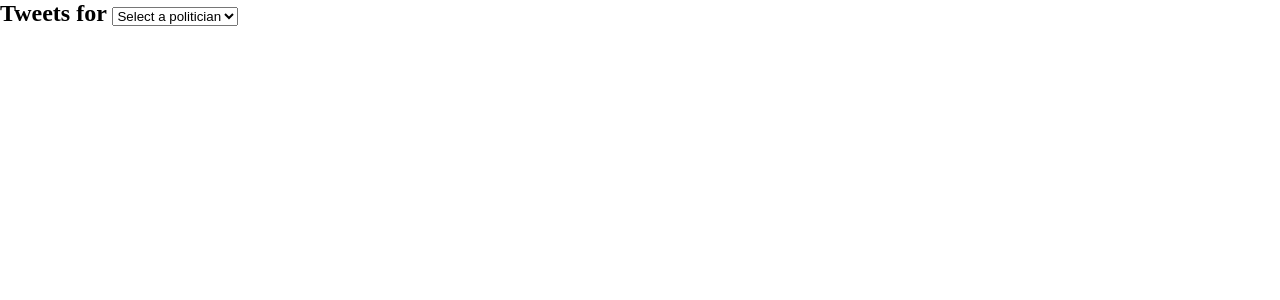
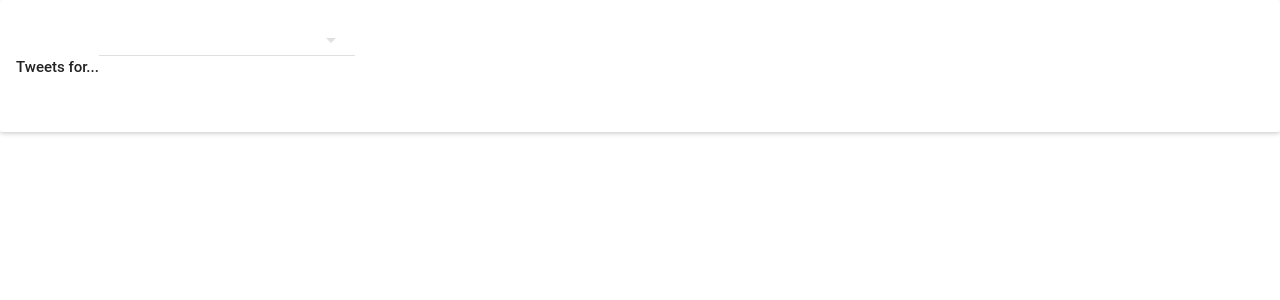
Before and after one commit to niole/easy-test-example, a React (Create React App) app: page / in a window 1280 px wide. Shown: the top 300 px of the page. Built offline with nearby package versions, Linux system fonts and the light colour scheme.

Commit message:
Use material ui instead of rebass

```diff
--- /dev/null
+++ b/src/Loader.tsx
@@ -0,0 +1,3 @@
+import * as React from 'react';
+const Loader: React.SFC<{}> = () => <div className="loader" />;
+export default Loader;
--- a/src/PoliticianSelector.tsx
+++ b/src/PoliticianSelector.tsx
@@ -1,18 +1,24 @@
 import * as React from 'react';
+import SelectField from 'material-ui/SelectField';
+import MenuItem from 'material-ui/MenuItem';
 import { Politician } from './types';
+
+const selectionAdapter = (onSelect: (value: any) => void) => (event: any, index: number, value: any) => onSelect(value);
 
 const POLITICIANS: Politician[] = ['trump', 'obama'];
 
 type Props = {
-  onSelectPolitician: (event: any) => void;
+  onSelectPolitician: (value: any) => void;
   selectedPolitician?: Politician;
 };
 
 const PoliticianSelector: React.SFC<Props> = props => (
-  <select onChange={props.onSelectPolitician} value={props.selectedPolitician}>
-    <option value="">Select a politician</option>
-    {POLITICIANS.map((name: Politician) => <option value={name} key={name}>{name}</option>)}
-  </select>
+  <SelectField
+    onChange={selectionAdapter(props.onSelectPolitician)}
+    value={props.selectedPolitician}
+  >
+    {POLITICIANS.map((name: Politician) => <MenuItem value={name} key={name} primaryText={name} />)}
+  </SelectField>
 );
 
 export default PoliticianSelector;
--- a/src/View.tsx
+++ b/src/View.tsx
@@ -1,11 +1,9 @@
 import * as React from 'react';
 import './App.css';
-import {
-  Text,
-  Card,
-  Heading,
-} from 'rebass';
+import MuiThemeProvider from 'material-ui/styles/MuiThemeProvider';
+import { Card, CardText, CardHeader } from 'material-ui/Card';
 import { Politician } from './types';
+import Loader from './Loader';
 import PoliticianSelector from './PoliticianSelector';
 
 type State = {
@@ -46,8 +44,8 @@ class View extends React.Component<{}, State> {
    * this asynchronous operation will be represented in "spirit" but not in
    * our tests in practice.
    */
-  selectPolitician = (event: any) => {
-    const selectedPolitician: Politician = event.target.value;
+  selectPolitician = (value: Politician) => {
+    const selectedPolitician: Politician = value;
 
     if (selectedPolitician) {
       this.setState({ loading: true, selectedPolitician });
@@ -62,15 +60,20 @@ class View extends React.Component<{}, State> {
   render() {
     const { loading, tweets, selectedPolitician } = this.state;
     return (
-      <Card>
-        <Heading>
-          Tweets for {' '}
-          <PoliticianSelector onSelectPolitician={this.selectPolitician} selectedPolitician={selectedPolitician} />
-        </Heading>
+      <MuiThemeProvider>
         <Card>
-          {loading ? <div className="loader" /> : tweets.map((tweet: string) => <Text key={tweet}>{tweet}</Text>)}
+          <CardHeader title={<span>Tweets for...
+              <PoliticianSelector
+                onSelectPolitician={this.selectPolitician}
+                selectedPolitician={selectedPolitician}
+              />
+            </span>}
+          />
+          <CardText>
+            {loading ? <Loader /> : tweets.map((tweet: string) => <div key={tweet}>{tweet}</div>)}
+          </CardText>
         </Card>
-      </Card>
+      </MuiThemeProvider>
     );
   }
 }
```
Also changed, not shown: package.json (+9 -4 lines), src/setupTests.js (added, +28 -0 lines).
